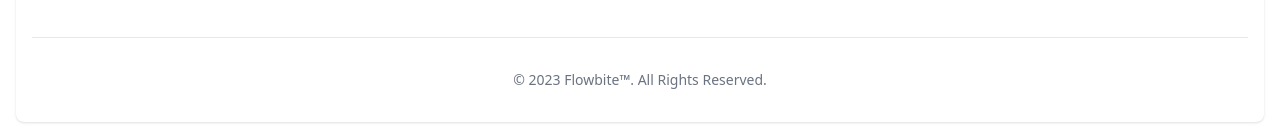
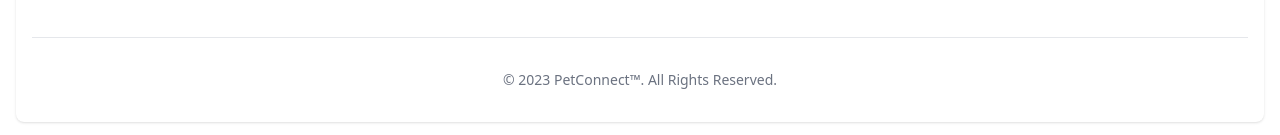
Before and after one commit to SSKiyan25/Pet-Connect, a Vue app: page / in a window 1280 px wide. Shown: the part 875-1010 px from the top of the page. Built offline with nearby package versions, Linux system fonts and the light colour scheme.

Commit message:
Update FooterComponent.vue

```diff
--- a/src/components/Footer/FooterComponent.vue
+++ b/src/components/Footer/FooterComponent.vue
@@ -21,7 +21,7 @@
             </ul>
         </div>
         <hr class="my-6 border-gray-200 sm:mx-auto dark:border-gray-700 lg:my-8" />
-        <span class="block text-sm text-gray-500 sm:text-center dark:text-gray-400">© 2023 <a href="https://flowbite.com/" class="hover:underline">Flowbite™</a>. All Rights Reserved.</span>
+        <span class="block text-sm text-gray-500 sm:text-center dark:text-gray-400">© 2023 <a href="/" class="hover:underline">PetConnect™</a>. All Rights Reserved.</span>
     </div>
 </footer>
 
```
